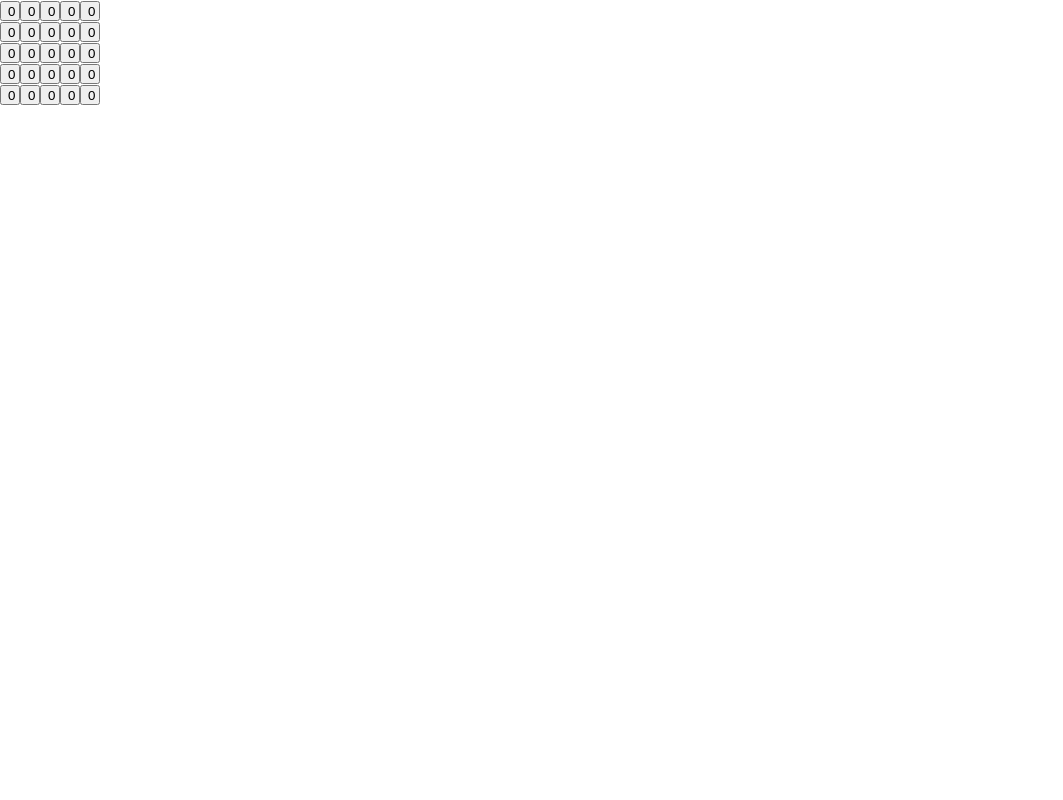
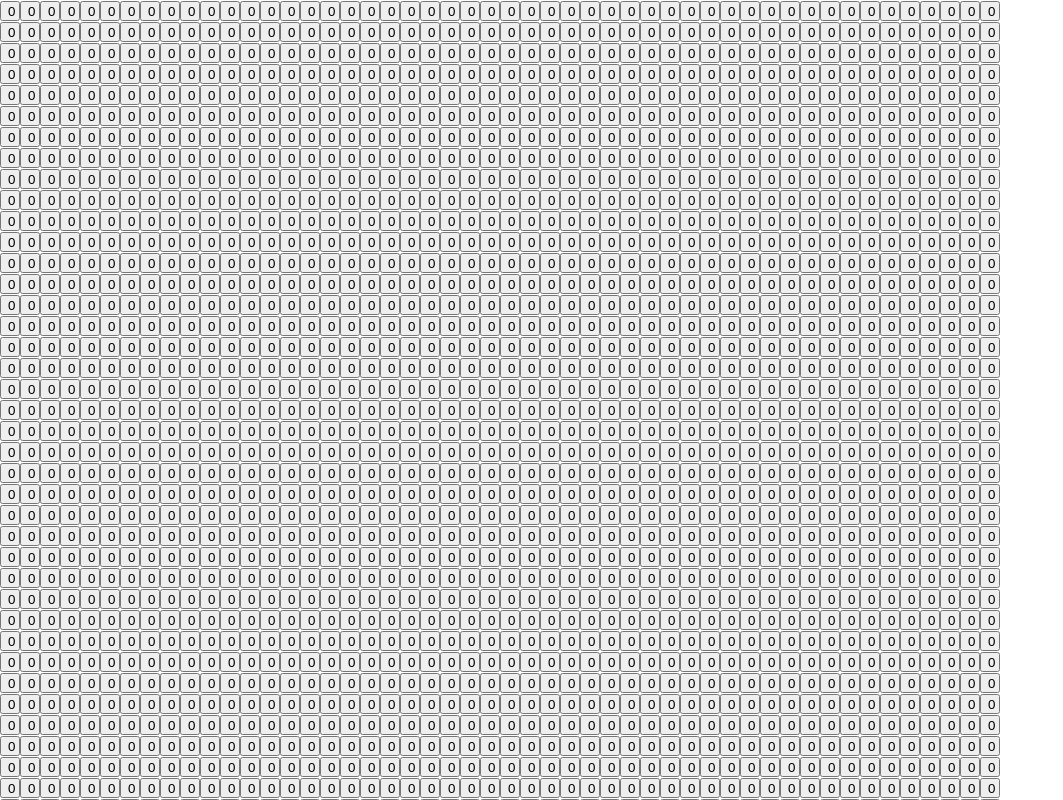
Before and after one commit to zimmicz/level-works-assessment, a React (Vite) app: page / in a window 1280 px wide. Shown: the top 800 px of the page, without its empty margins (0-1063 px from the left). Built offline with nearby package versions, Linux system fonts and the light colour scheme.

Commit message:
feat: add tests

```diff
--- a/src/App.tsx
+++ b/src/App.tsx
@@ -7,25 +7,29 @@ are next to each other, these cells will briefly turn green and will
 be cleared. Use the programming language of your choice."
  */
 import React from "react";
+import { useFibonacci, useHighlight } from "./hooks";
 import "./index.css";
 import {
   applyChanges,
-  getCellsToCheck,
   getInitialValues,
   getNormalizedValuesToChange,
-  isFibonacciSequence,
   shouldIBreakLine,
 } from "./utils";
 
 function App() {
   const [values, setValues] = React.useState(getInitialValues);
   const [changed, setChanged] = useHighlight();
-  const [sequences, setSequences] = useFibonacci();
+  const [sequences, setSequences, reset] = useFibonacci();
 
   const handleCellClick = (value: number) => () => {
     const valuesToChange = getNormalizedValuesToChange(value);
     setChanged(valuesToChange);
   };
+
+  const getClassNames = (cell: number) => [
+    changed.includes(cell) ? "highlighted" : undefined,
+    sequences.includes(cell) ? "cleared" : undefined,
+  ];
 
   React.useEffect(() => {
     setValues((cur) => applyChanges(cur, changed, (val) => val + 1));
@@ -38,22 +42,20 @@ function App() {
   React.useEffect(() => {
     const timeout = window.setTimeout(() => {
       setValues((cur) => applyChanges(cur, sequences, () => 0));
+      reset();
     }, 1000);
 
     return () => window.clearTimeout(timeout);
-  }, [sequences]);
+  }, [sequences, reset]);
 
   return (
     <>
       {values.map((_value, i) => {
-        const classNames = [
-          changed.includes(i) ? "highlighted" : undefined,
-          sequences.includes(i) ? "cleared" : undefined,
-        ].filter(Boolean);
+        const classNames = getClassNames(i).join(" ");
 
         return (
           <Value
-            className={classNames.join(" ")}
+            className={classNames}
             key={i}
             onClick={handleCellClick(i)}
             index={i}
@@ -84,67 +86,4 @@ function Value({
   return cell;
 }
 
-function useHighlight(): [
-  number[],
-  React.Dispatch<React.SetStateAction<number[]>>
-] {
-  const [changed, setChanged] = React.useState<number[]>([]);
-
-  React.useEffect(() => {
-    if (changed.length === 0) {
-      return;
-    }
-
-    const timeout = window.setTimeout(() => {
-      setChanged([]);
-    }, 1000);
-
-    return () => window.clearTimeout(timeout);
-  }, [changed]);
-
-  return [changed, setChanged];
-}
-
-function useFibonacci(): [
-  number[],
-  (values: number[], changed: number[]) => void
-] {
-  const [sequences, setSequences] = React.useState<number[]>([]);
-
-  const process = (values: number[], changed: number[]) => {
-    if (changed.length === 0) {
-      return;
-    }
-
-    const cellsToCheck = changed.map(getCellsToCheck).flat();
-    const fibonacciSequences = cellsToCheck
-      .map((cells) => {
-        const cellValues = cells.map((cell) => values[cell]);
-        const match = isFibonacciSequence(cellValues);
-        if (match) {
-          return cells;
-        }
-      })
-      .filter((sequence): sequence is number[] =>
-        sequence ? sequence.every((v) => typeof v === "number") : false
-      );
-
-    setSequences(fibonacciSequences.flat());
-  };
-
-  React.useEffect(() => {
-    if (sequences.length === 0) {
-      return;
-    }
-
-    const timeout = window.setTimeout(() => {
-      setSequences([]);
-    }, 1000);
-
-    return () => window.clearTimeout(timeout);
-  }, [sequences]);
-
-  return [sequences, process];
-}
-
 export default App;
--- /dev/null
+++ b/src/config.ts
@@ -0,0 +1,4 @@
+const totalCells = 2500;
+const cellsInOneRow = 50;
+
+export { totalCells, cellsInOneRow };
--- /dev/null
+++ b/src/hooks.ts
@@ -0,0 +1,58 @@
+import React from "react";
+import { getCellsToCheck, isFibonacciSequence } from "./utils";
+
+function useHighlight(): [
+  number[],
+  React.Dispatch<React.SetStateAction<number[]>>
+] {
+  const [changed, setChanged] = React.useState<number[]>([]);
+
+  React.useEffect(() => {
+    if (changed.length === 0) {
+      return;
+    }
+
+    const timeout = window.setTimeout(() => {
+      setChanged([]);
+    }, 1000);
+
+    return () => window.clearTimeout(timeout);
+  }, [changed]);
+
+  return [changed, setChanged];
+}
+
+function useFibonacci(): [
+  number[],
+  (values: number[], changed: number[]) => void,
+  () => void
+] {
+  const [sequences, setSequences] = React.useState<number[]>([]);
+
+  const process = (values: number[], changed: number[]) => {
+    if (changed.length === 0) {
+      return;
+    }
+
+    const cellsToCheck = changed.map(getCellsToCheck).flat();
+    const fibonacciSequences = cellsToCheck
+      .map((cells) => {
+        const cellValues = cells.map((cell) => values[cell]);
+        const match = isFibonacciSequence(cellValues);
+        if (match) {
+          return cells;
+        }
+      })
+      .filter((sequence): sequence is number[] =>
+        sequence ? sequence.every((v) => typeof v === "number") : false
+      );
+
+    setSequences(fibonacciSequences.flat());
+  };
+
+  const reset = React.useCallback(() => setSequences([]), []);
+
+  return [sequences, process, reset];
+}
+
+export { useHighlight, useFibonacci };
--- a/src/utils.ts
+++ b/src/utils.ts
@@ -1,6 +1,4 @@
-const totalCells = 25;
-const cellsInOneRow = 5;
-const fibonacciSequence = 5;
+import { cellsInOneRow, totalCells } from "./config";
 
 function shouldIBreakLine(currentValue: number) {
   return currentValue > 0 && currentValue % cellsInOneRow === 0;
@@ -74,16 +72,27 @@ function isFibonacciSequence(values: number[]) {
     return false;
   }
 
-  while (i <= values.length) {
-    if (
-      prev + values[i] !== values[i + 1] &&
-      typeof values[i + 1] === "number"
-    ) {
+  if (values.some((v) => typeof v !== "number")) {
+    return false;
+  }
+
+  while (i < values.length - 1) {
+    if (prev > values[i]) {
       return false;
     }
+
+    if (typeof values[i + 1] !== "number") {
+      return false;
+    }
+
+    if (prev + values[i] !== values[i + 1]) {
+      return false;
+    }
+
     prev = values[i];
     i += 1;
   }
+
   return true;
 }
 
@@ -92,20 +101,22 @@ function getCellsToCheck(cell: number) {
   const { row, column } = getValuesToChange(cell);
   const rowPosition = row.indexOf(cell);
   const columnPosition = column.indexOf(cell);
+  const positions = [
+    [-4, -3, -2, -1, 0],
+    [-3, -2, -1, 0, 1],
+    [-2, -1, 0, 1, 2],
+    [-1, 0, 1, 2, 3],
+    [0, 1, 2, 3, 4],
+  ];
+  const rowPositions = positions
+    .map((pos) => pos.map((pos2) => row[pos2 + rowPosition]))
+    .filter((portion) => portion.every((v) => row.includes(v)));
 
-  const rowSeq = [
-    [row[rowPosition - 2], row[rowPosition - 1], cell],
-    [row[rowPosition - 1], cell, row[rowPosition] + 1],
-    [cell, row[rowPosition + 1], row[rowPosition + 2]],
-  ];
+  const columnPositions = positions
+    .map((pos) => pos.map((pos2) => column[pos2 + columnPosition]))
+    .filter((portion) => portion.every((v) => column.includes(v)));
 
-  const columnSeq = [
-    [column[columnPosition - 2], column[columnPosition - 1], cell],
-    [column[columnPosition - 1], cell, column[columnPosition + 1]],
-    [cell, column[columnPosition + 1], column[columnPosition + 2]],
-  ];
-
-  const sequences = [...rowSeq, ...columnSeq].filter((values) =>
+  const sequences = [...rowPositions, ...columnPositions].filter((values) =>
     values.every((v) => typeof v === "number")
   );
 
```
Also changed, not shown: package.json (+5 -2 lines), src/App.css (deleted, +0 -42 lines), 2 other files (tests, documents, lock files or other folders).
